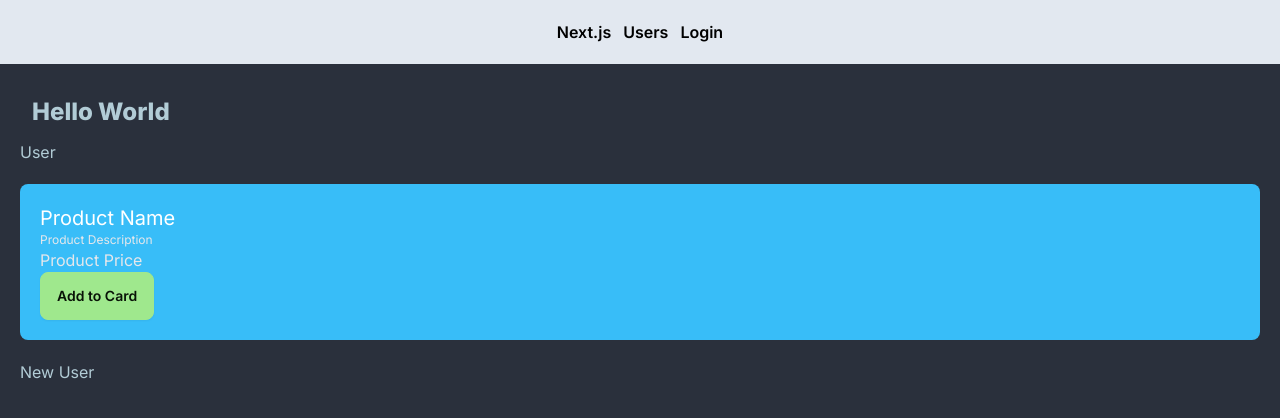
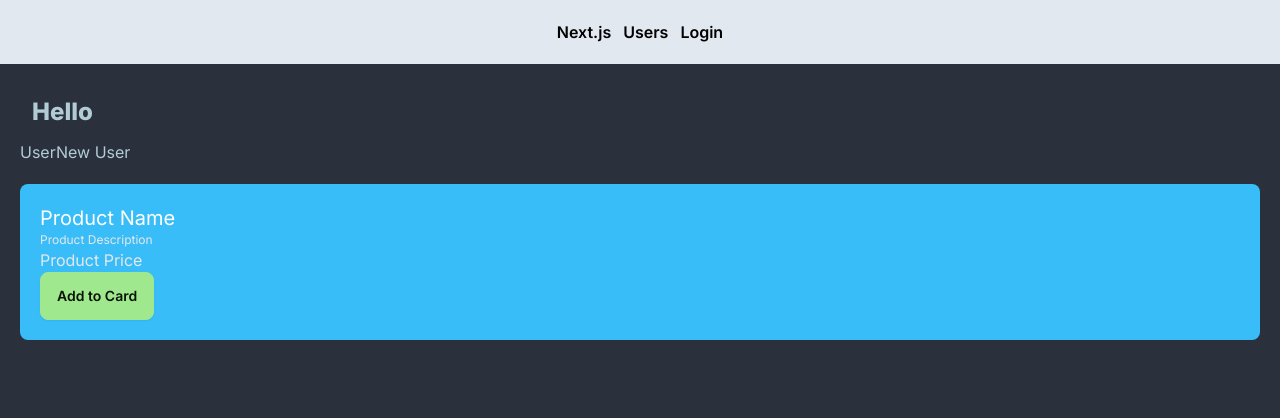
Before and after one commit to DArlegui/Next.js-Notes, a Next.js app: page / in a window 1280 px wide. Shown: the top 418 px of the page. Built offline with nearby package versions, Linux system fonts and the light colour scheme; no server answers.

Commit message:
Accessing Session on the Server

```diff
--- a/app/api/auth/[...nextauth]/route.ts
+++ b/app/api/auth/[...nextauth]/route.ts
@@ -1,13 +1,15 @@
 import NextAuth from 'next-auth';
 import GoogleProvider from 'next-auth/providers/google';
 
-const handler = NextAuth({
+export const authOptions = {
   providers: [
     GoogleProvider({
       clientId: process.env.GOOGLE_CLIENT_ID!, // Has a value
       clientSecret: process.env.GOOGLE_CLIENT_SECRET!,
     }),
   ],
-});
+};
+
+const handler = NextAuth(authOptions);
 
 export { handler as GET, handler as POST };
--- a/app/page.tsx
+++ b/app/page.tsx
@@ -1,12 +1,17 @@
+import { getServerSession } from 'next-auth';
 import Link from 'next/link';
+import { authOptions } from './api/auth/[...nextauth]/route';
 import ProductCard from './components/ProductCard';
-export default function Home() {
+
+export default async function Home() {
+  const session = await getServerSession(authOptions);
+
   return (
     <main>
-      <h1>Hello World</h1>
+      <h1>Hello {session && <span>{session.user!.name}</span>}</h1>
       <Link href="/users">User</Link>
-      <ProductCard></ProductCard>
       <Link href="/users/new">New User</Link>
+      <ProductCard />
     </main>
   );
 }
```
